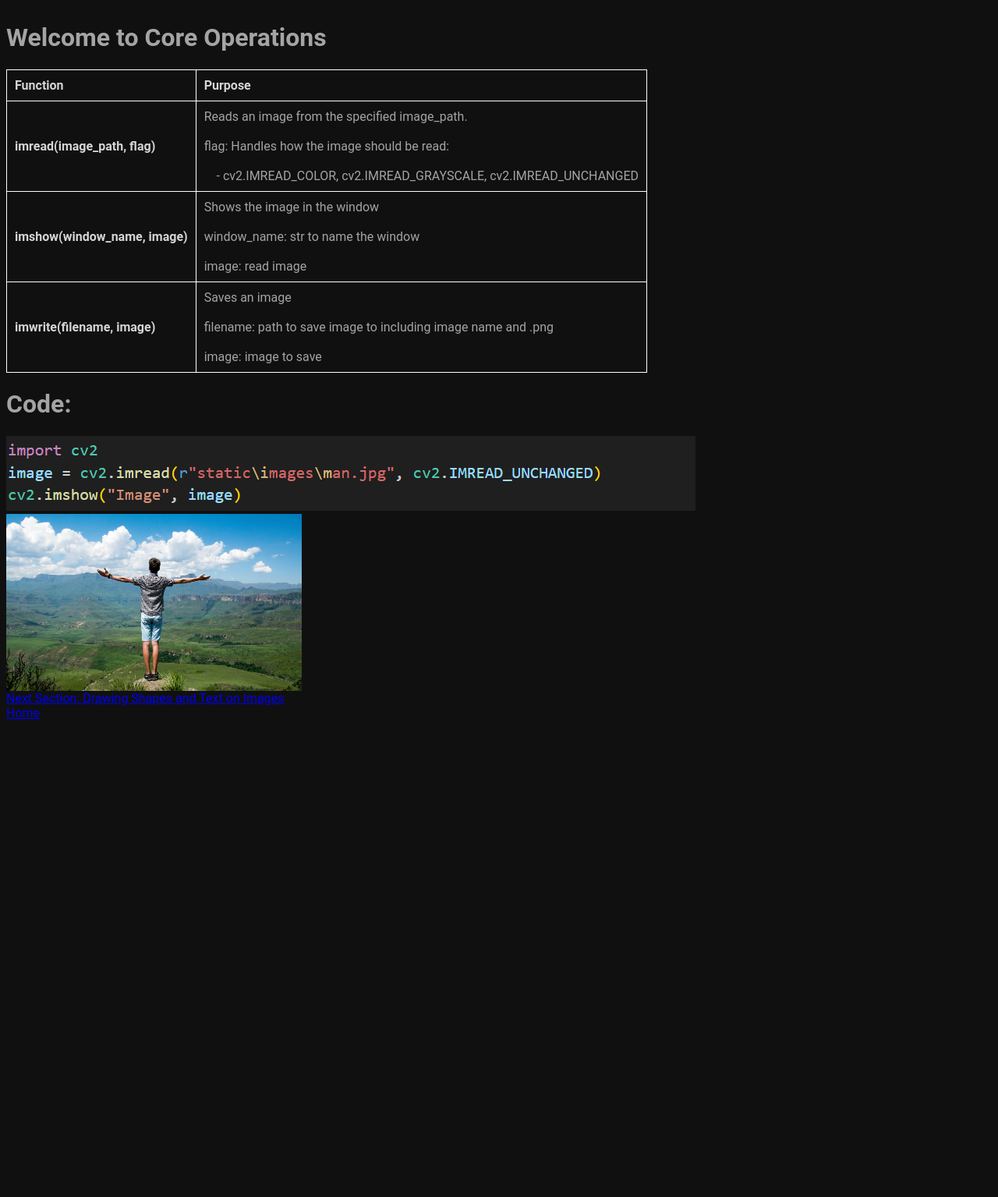
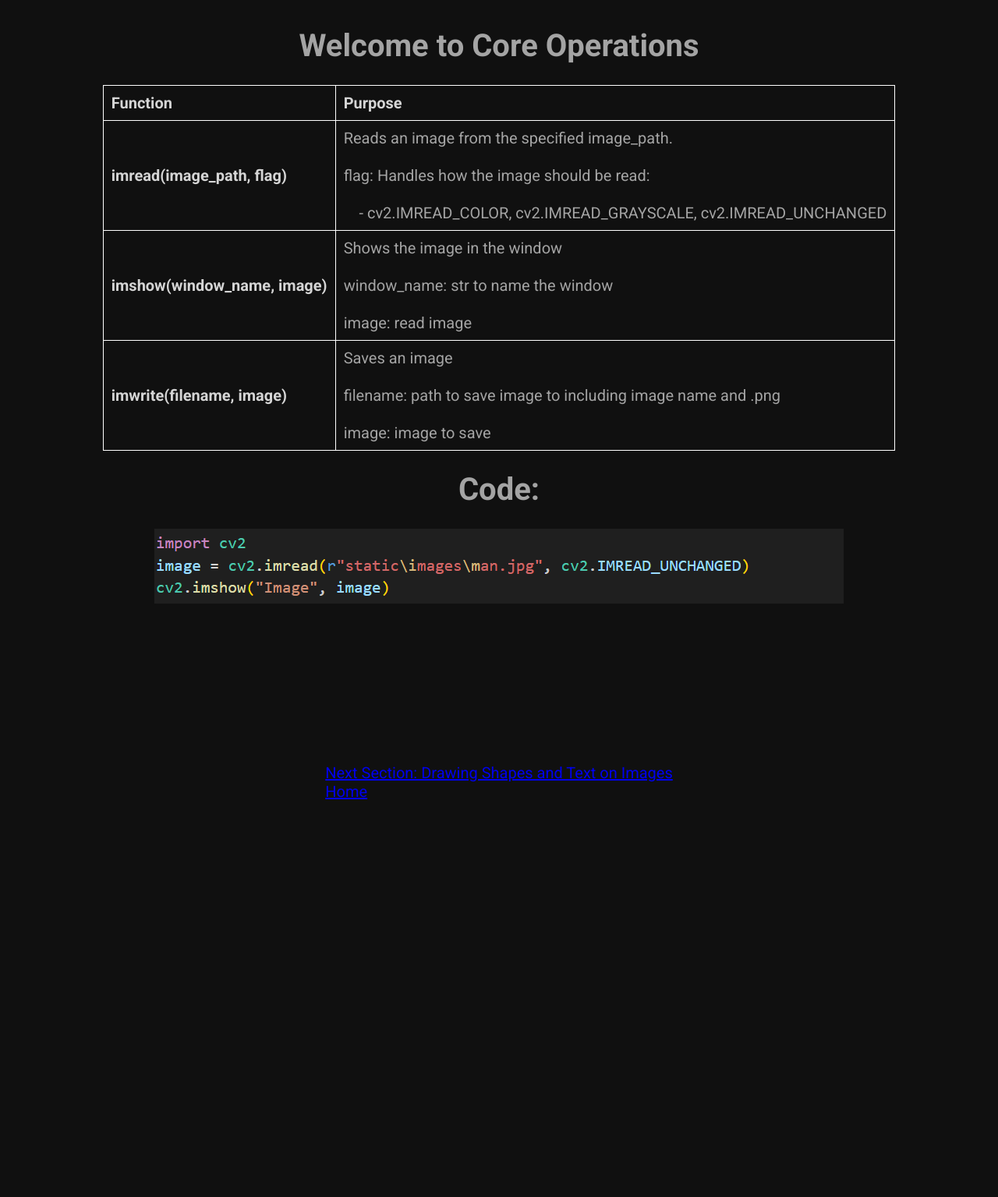
Before and after one commit to jacobfishel/Dark-Hair_detection, a Flask app: page /views/core_operations/ in a window 1280 px wide. Shown: the whole page at 78% size. Before the commit the page ends 922 px from the top, so only its background shows below. Run offline with Flask 3, Linux system fonts and the light colour scheme.

Commit message:
fixed alignment on core_operations. Next: implement cv2.imshow and imwrite and imread

```diff
--- a/static/core_operations.css
+++ b/static/core_operations.css
@@ -0,0 +1,28 @@
+.table-of-contents {
+  margin-top: -16px;
+  display: flex;
+  flex-direction: column;
+}
+
+.default-image{
+  width: 50%;
+  height: 50%;
+  display: flex;
+  align-items: center;
+  justify-content: center;
+}
+
+.core-operations-page {
+  display: flex;
+  align-items: center;
+  justify-content: center;
+  flex-direction: column;
+}
+
+.welcome {
+  display: flex;
+  align-items: center;
+  justify-content: center;
+}
+
+/* <img class="default-image" src="{{ url_for('static', filename='images/man.jpg') }}" alt="Image"> */
--- a/static/general.css
+++ b/static/general.css
@@ -10,14 +10,15 @@ body {
     color: rgb(164, 164, 164);
     font-family: Roboto, Arial;
     padding-bottom: 500px;
+    font-size: 20px;
 }
 
 table {
+    align-items: center;
     border-collapse: collapse;
     border: 1px solid white;
     padding: 10px;
     text-align: left;
-
 }
 
 tr {
@@ -41,22 +42,3 @@ th {
     text-align: left;
     color: rgb(213, 213, 213);
 }
-
-.table-of-contents {
-    margin-top: -16px;
-    display: flex;
-    flex-direction: column;
-  }
-
-  .table-of-contents-non-homepage {
-    display: flex;
-    flex-direction: column;
-  }
-
-  .default-image{
-    width: 30%;
-    height: 30%;
-    display: flex;
-    align-items: center;
-    justify-content: center;
-  }
--- a/static/styles.css
+++ b/static/styles.css
@@ -22,3 +22,9 @@
   display: flex;
   flex-direction: column;
 }
+
+.table-of-contents-non-homepage {
+  display: flex;
+  flex-direction: column;
+  margin-top: 200px;
+}
--- a/templates/core_operations.html
+++ b/templates/core_operations.html
@@ -5,18 +5,21 @@
     <meta name="viewport" content="width=device-width, initial-scale=1.0">
     <link rel="stylesheet" href="{{ url_for('static', filename='core_operations.css') }}">
     <link rel="stylesheet" href="{{ url_for('static', filename='general.css') }}">
+    <link rel="stylesheet" href="{{ url_for('static', filename='styles.css') }}">
+    <link rel="preconnect" href="https://fonts.googleapis.com">
+    <link rel="preconnect" href="https://fonts.gstatic.com" crossorigin>
+    <link href="https://fonts.googleapis.com/css2?family=Roboto:ital,wght@0,100;0,300;0,400;0,500;0,700;0,900;1,100;1,300;1,400;1,500;1,700;1,900&display=swap" rel="stylesheet">
+
+
 
 
     <title>Core Operations</title>
-    <style>
-    </style>
 </head>
 <body>
-    <div class="">
-        <h1>Welcome to Core Operations</h1>
-        <!-- <div>
-            <img src="{{ url_for('static', filename='images/man.jpg') }}" alt="Image" style="max-width: 30%; height: auto;">
-        </div> -->
+    <div class="core-operations-page">
+        <div class="welcome">
+            <h1>Welcome to Core Operations</h1>
+        </div>
 
         <table>
             <tr>
@@ -45,11 +48,8 @@
         </table>
 
         <h1>Code:</h1>
-        <div class="">
+        <div>
             <img src="{{ url_for('static', filename='images/show_image_code.png') }}" alt="Image" style="height: auto;">
-        </div>
-        <div>
-            <img class="default-image" src="{{ url_for('static', filename='images/man.jpg') }}" alt="Image">
         </div>
 
         <div class="table-of-contents-non-homepage">
```
